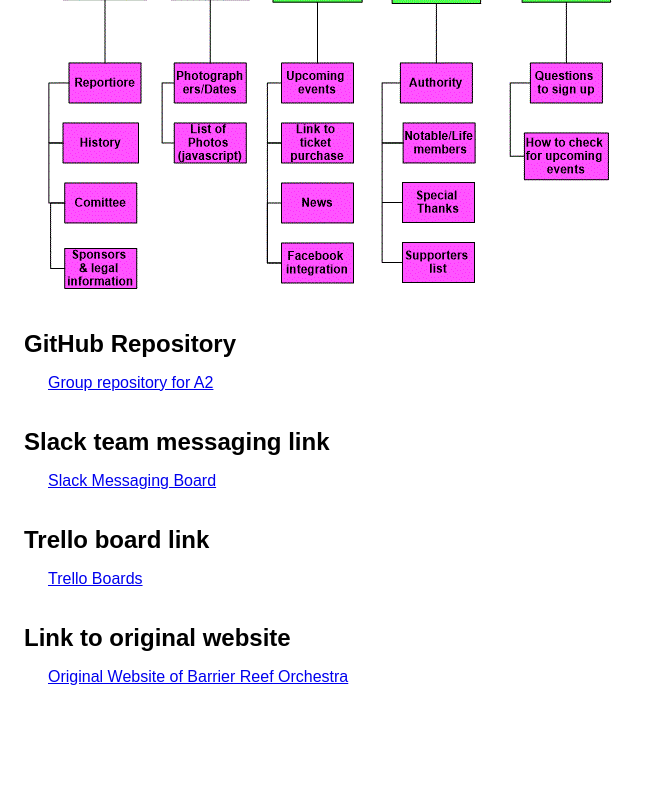
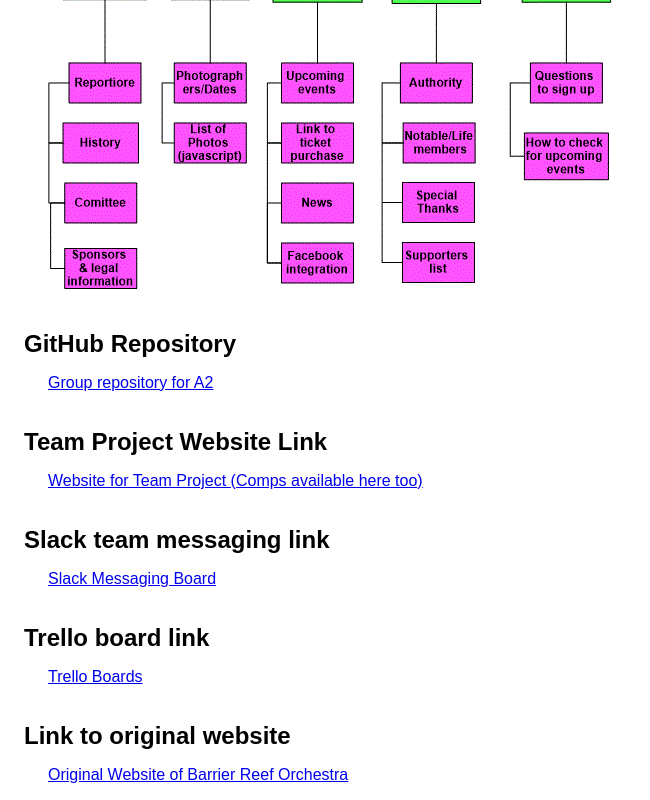
Before and after one commit to BenjaminHerd/A2-Orchestra-Website-Team-Project, a plain HTML site: page plan.html in a window 1280 px wide. Shown: the part 1601-2401 px from the top of the page, without its empty margins (0-650 px from the left). Before the commit the page ends 2303 px from the top, so only its background shows below. Drawn offline with Linux system fonts and the light colour scheme.

Commit message:
Added Link to website for team project
Link added on Jose's username for team project viewing.

```diff
--- a/plan.html
+++ b/plan.html
@@ -66,8 +66,13 @@
 
 <h2>Site Flowchart (Structure Diagram)</h2>
      <img src="images/A2%20Plan%20flowchart.gif" /img>
+
+
 <h2>GitHub Repository</h2>
     <p><a href="https://github.com/BenjaminHerd/A2-Orchestra-Website-Team-Project"/a>Group repository for A2</a></p>
+
+    <h2>Team Project Website Link</h2>
+    <p><a href = "ditwebcns.jcu.edu.au/~jc428093/res/bf2"/a>Website for Team Project (Comps available here too)</a></p>
 
     <h2>Slack team messaging link</h2>
     <p><a href ="https://itatjcu.slack.com/messages/projectteam8cp1406-16/"/a>Slack Messaging Board</a></p>
```
